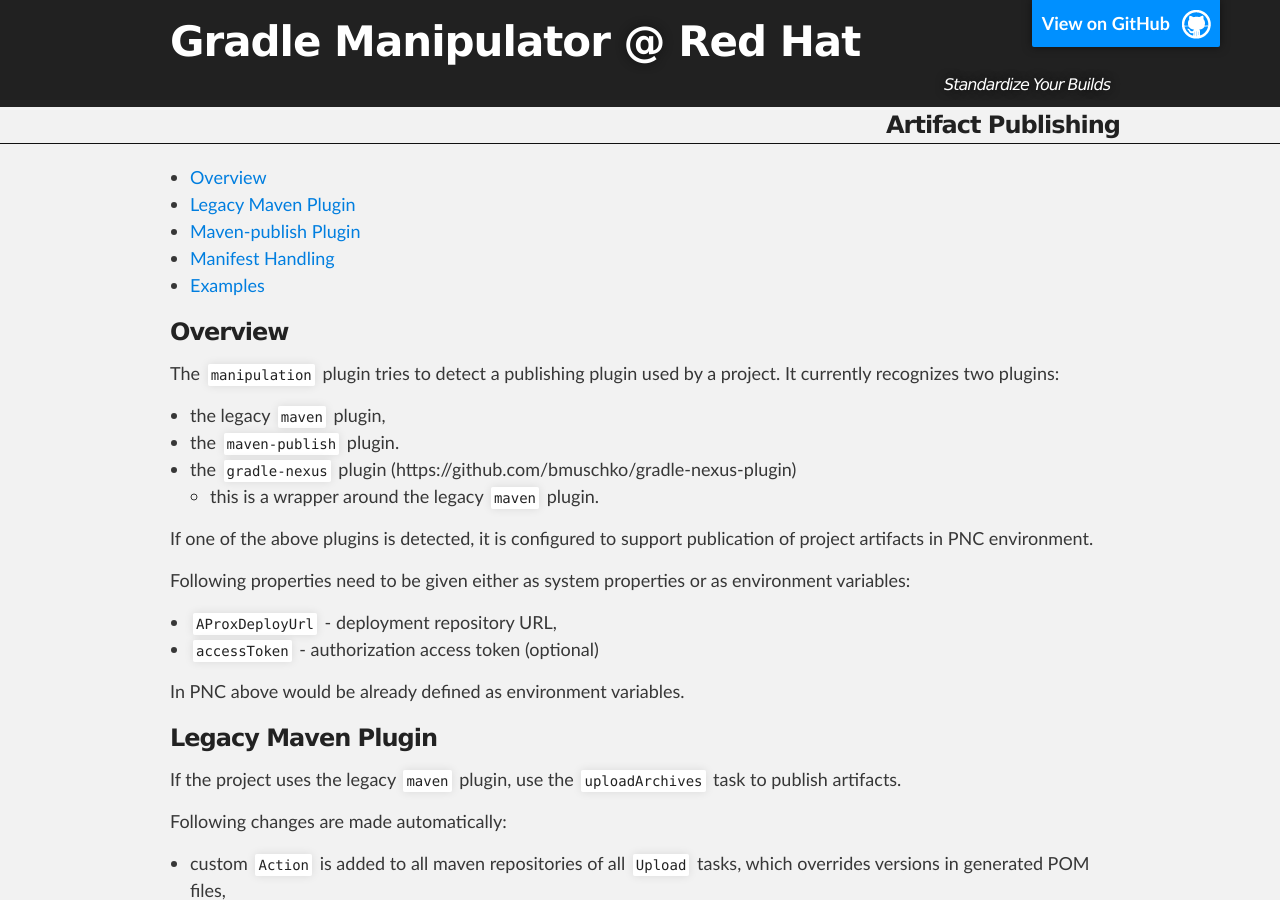
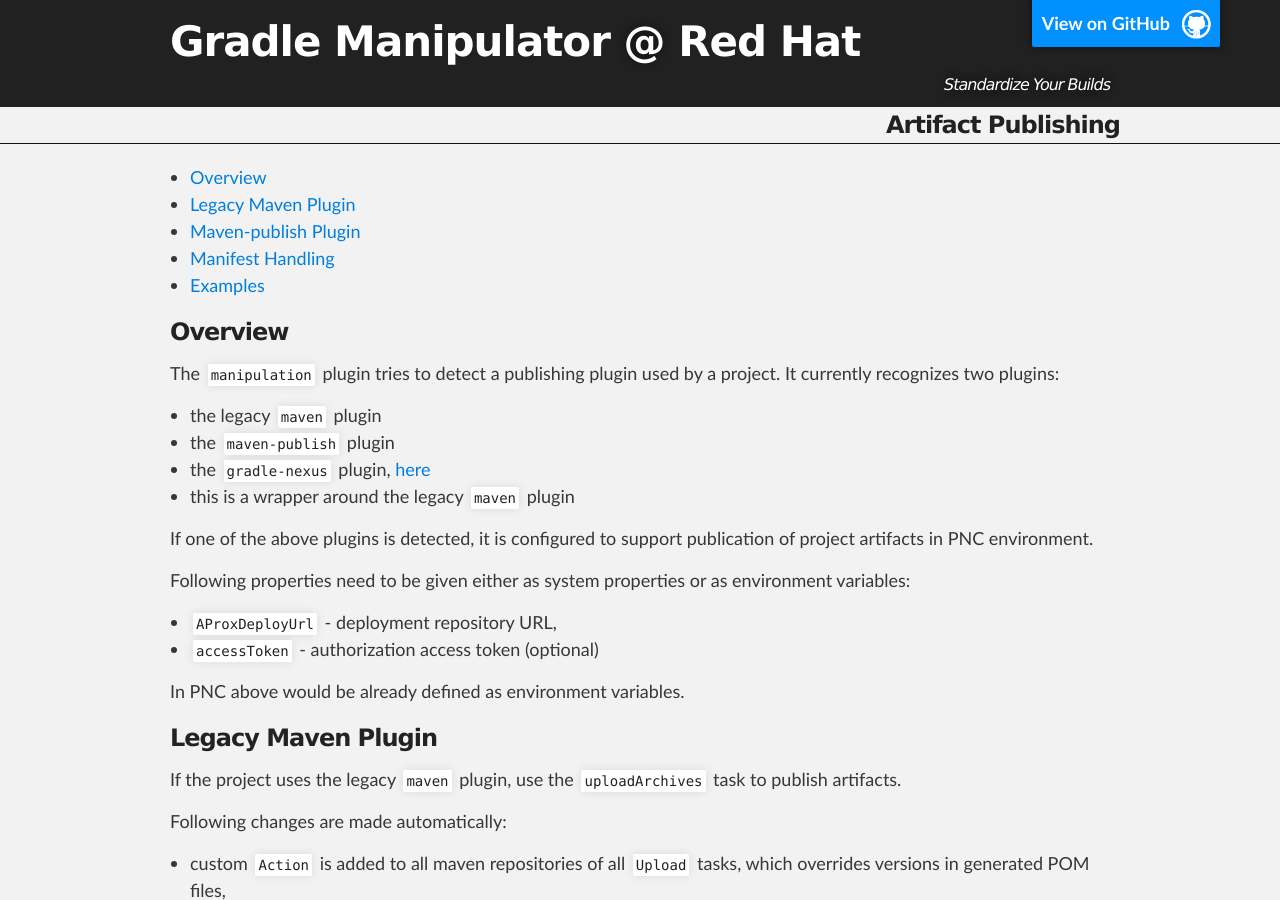
Before and after one commit to project-ncl/gradle-manipulator, a Jekyll site: the page built from guide/artifact-publishing.md, in a window 1280 px wide and 900 px high. Built offline with Jekyll 4.4.1, drawn with Linux system fonts in a browser that asks for light colours.

Commit message:
Add missing hyperlinks for URLs

```diff
--- a/guide/artifact-publishing.md
+++ b/guide/artifact-publishing.md
@@ -9,10 +9,10 @@ title: "Artifact Publishing"
 
 The `manipulation` plugin tries to detect a publishing plugin used by a project. It currently recognizes two plugins:
 
-* the legacy `maven` plugin,
-* the `maven-publish` plugin.
-* the `gradle-nexus` plugin (https://github.com/bmuschko/gradle-nexus-plugin)
-  * this is a wrapper around the legacy `maven` plugin.
+* the legacy `maven` plugin
+* the `maven-publish` plugin
+* the `gradle-nexus` plugin, [here](https://github.com/bmuschko/gradle-nexus-plugin)
+* this is a wrapper around the legacy `maven` plugin
 
 If one of the above plugins is detected, it is configured to support publication of project artifacts in PNC
 environment.
```
Also changed, not shown: index.md (+1 -1 lines), README.md.
